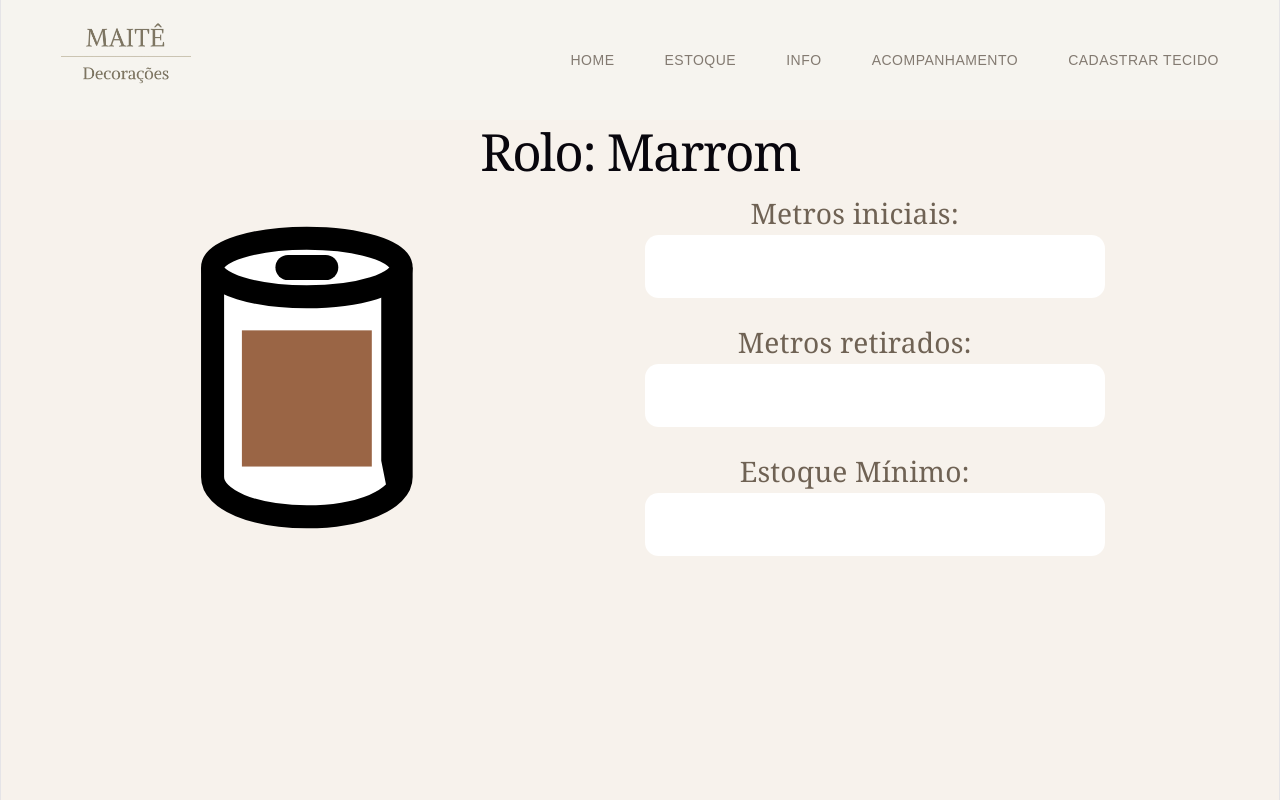
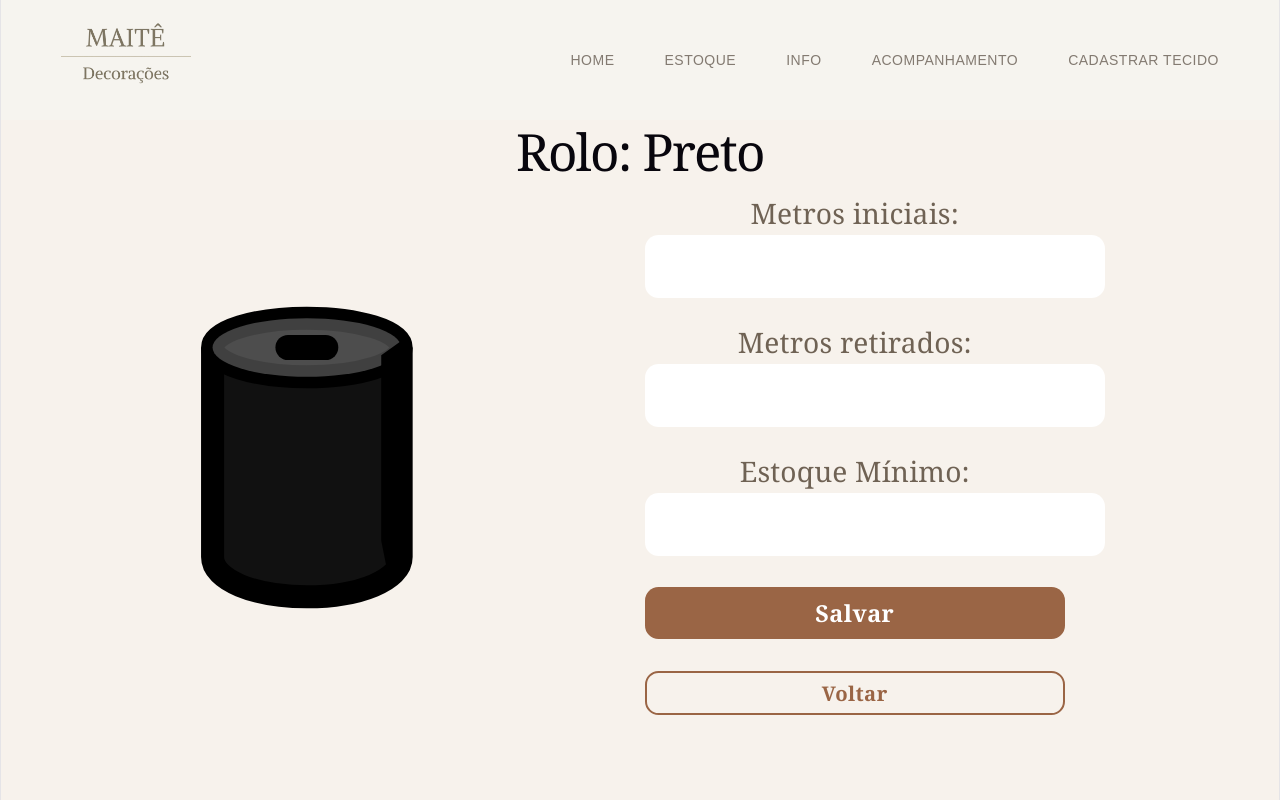
Before and after one commit to educoppi/MetroCerto, a React (Vite) app: page / in a window 1280 px wide. Built offline with nearby package versions, Linux system fonts and the light colour scheme.

Commit message:
add: adiciona botão e muda a cor do rolo

```diff
--- /dev/null
+++ b/src/components/Button/Button.jsx
@@ -0,0 +1,51 @@
+import { forwardRef } from 'react';
+import style from './Button.module.css';
+
+
+
+const Button = forwardRef(function Button(
+    {
+        children,
+        variant = 'primary',
+        size = 'md',
+        loading = false,
+        fullWidth = false,
+        iconLeft = null,
+        iconRight = null,
+        disabled = false,
+        type = 'button', // evita submit acidental dentro de <form>
+        className = '',
+        ...rest
+    },
+    ref
+) {
+    const classes = [
+        style.button,
+        style[variant],
+        style[size],
+        fullWidth && style.fullWidth,
+        loading && style.loading,
+        className,
+    ]
+        .filter(Boolean)
+        .join(' ');
+
+    return (
+        <button
+            ref={ref}
+            type={type}
+            className={classes}
+            disabled={disabled || loading}
+            aria-busy={loading || undefined}
+            {...rest}
+        >
+            {loading && <span className={style.spinner} aria-hidden="true" />}
+            {!loading && iconLeft && <span className={style.icon} aria-hidden="true">{iconLeft}</span>}
+            <span className={style.label}>{children}</span>
+            {!loading && iconRight && <span className={style.icon} aria-hidden="true">{iconRight}</span>}
+            {loading && <span className={style.srOnly}>Carregando</span>}
+        </button>
+    );
+});
+
+export default Button;
--- /dev/null
+++ b/src/components/Button/Button.module.css
@@ -0,0 +1,122 @@
+.button {
+    --btn-bg: var(--color-accent, #9a6545);
+    --btn-bg-hover: #85563a;
+    --btn-bg-active: #6f472f;
+    --btn-fg: #fff;
+    --btn-border: transparent;
+
+    position: relative;
+    display: inline-flex;
+    align-items: center;
+    justify-content: center;
+    gap: 0.5rem;
+    min-height: 44px; /* alvo de toque acessível */
+    padding: 0 1.5rem;
+    border: 2px solid var(--btn-border);
+    border-radius: 0.75rem;
+    background: var(--btn-bg);
+    color: var(--btn-fg);
+    font-family: var(--font-serif, Georgia, serif);
+    font-size: 1.125rem;
+    font-weight: 600;
+    letter-spacing: 0.02em;
+    line-height: 1;
+    white-space: nowrap;
+    cursor: pointer;
+    user-select: none;
+    -webkit-tap-highlight-color: transparent;
+    transition: background-color 0.2s ease, border-color 0.2s ease,
+        color 0.2s ease, box-shadow 0.2s ease, transform 0.1s ease;
+}
+
+.button:hover:not(:disabled) {
+    background: var(--btn-bg-hover);
+    box-shadow: 0 6px 16px rgb(111 71 47 / 0.25);
+}
+
+.button:active:not(:disabled) {
+    background: var(--btn-bg-active);
+    box-shadow: none;
+    transform: translateY(1px) scale(0.99);
+}
+
+.button:focus-visible {
+    outline: 3px solid var(--color-accent, #9a6545);
+    outline-offset: 3px;
+}
+
+.button:disabled {
+    opacity: 0.5;
+    cursor: not-allowed;
+}
+
+.loading:disabled {
+    opacity: 1;
+    cursor: progress;
+}
+
+/* ---------- Variantes ---------- */
+.primary { /* usa os valores padrão */ }
+
+.secondary {
+    --btn-bg: transparent;
+    --btn-bg-hover: rgb(154 101 69 / 0.1);
+    --btn-bg-active: rgb(154 101 69 / 0.2);
+    --btn-fg: var(--color-accent, #9a6545);
+    --btn-border: var(--color-accent, #9a6545);
+}
+
+.ghost {
+    --btn-bg: transparent;
+    --btn-bg-hover: rgb(111 98 84 / 0.1);
+    --btn-bg-active: rgb(111 98 84 / 0.18);
+    --btn-fg: var(--color-text, #6f6254);
+}
+.ghost:hover:not(:disabled) { box-shadow: none; }
+
+.danger {
+    --btn-bg: #b3392f;
+    --btn-bg-hover: #982f27;
+    --btn-bg-active: #7f261f;
+}
+
+/* ---------- Tamanhos ---------- */
+.sm { min-height: 36px; padding: 0 1rem; font-size: 0.9rem; border-radius: 0.6rem; }
+.md { /* padrão */ }
+.lg { min-height: 52px; padding: 0 2rem; font-size: 1.3rem; }
+
+.fullWidth { display: flex; width: 100%; }
+
+/* ---------- Partes internas ---------- */
+.icon { display: inline-flex; width: 1.1em; height: 1.1em; }
+.icon > svg { width: 100%; height: 100%; }
+.label { display: inline-block; }
+
+.spinner {
+    width: 1.1em;
+    height: 1.1em;
+    border: 2px solid currentColor;
+    border-right-color: transparent;
+    border-radius: 50%;
+    animation: spin 0.7s linear infinite;
+}
+
+.srOnly {
+    position: absolute;
+    width: 1px;
+    height: 1px;
+    margin: -1px;
+    padding: 0;
+    overflow: hidden;
+    clip: rect(0 0 0 0);
+    white-space: nowrap;
+    border: 0;
+}
+
+@keyframes spin { to { transform: rotate(360deg); } }
+
+@media (prefers-reduced-motion: reduce) {
+    .button { transition: none; }
+    .button:active:not(:disabled) { transform: none; }
+    .spinner { animation-duration: 1.6s; }
+}
--- a/src/components/rollIcon/RollIcon.jsx
+++ b/src/components/rollIcon/RollIcon.jsx
@@ -1,22 +1,29 @@
-export default function RollIcon({ cor = '#9a6545', titulo = 'Rolo de tecido', tamanho = 220 }) {
+// Ícone do rolo de tecido; `cor` pinta o rolo inteiro.
+export default function RollIcon({ cor = '#111111', titulo = 'Rolo de tecido', tamanho = 220 }) {
     return (
         <svg
-            className="rolo-icon"
             width={tamanho}
             height={tamanho * 1.45}
             viewBox="0 0 210 290"
             role="img"
             aria-label={titulo}
+            style={{ display: 'block', maxWidth: '100%', height: 'auto' }}
         >
             <title>{titulo}</title>
+
+            {/* corpo do rolo */}
             <path
                 d="M12 40v200c0 22 40 38 90 38s90-16 90-38V40"
-                fill="#fff" stroke="#000" strokeWidth="22" strokeLinejoin="round"
+                fill={cor} stroke="#000" strokeWidth="22" strokeLinejoin="round"
             />
-            <ellipse cx="102" cy="40" rx="90" ry="28" fill="#fff" stroke="#000" strokeWidth="22" />
+
+            {/* topo do rolo (mesma cor, com um leve clareado para dar profundidade) */}
+            <ellipse cx="102" cy="40" rx="90" ry="28" fill={cor} stroke="#000" strokeWidth="22" />
+            <ellipse cx="102" cy="40" rx="90" ry="28" fill="#fff" fillOpacity="0.25" />
             <rect x="72" y="28" width="60" height="24" rx="12" fill="#000" />
+
+            {/* dobra lateral */}
             <path d="M192 40v200c0 6-3 11-8 14l-6-30V50z" fill="#000" stroke="#000" strokeWidth="10" />
-            <rect x="40" y="100" width="124" height="130" fill={cor} />
         </svg>
     );
 }
--- a/src/screens/Cadastro.jsx
+++ b/src/screens/Cadastro.jsx
@@ -1,6 +1,7 @@
 import RollIcon from "../components/rollIcon/RollIcon";
 import TextField from "../components/textField/TextField";
 import Header from '../components/Header/Header';
+import Button from '../components/Button/Button';
 import { useId, useState } from 'react';
 
 const css = `
@@ -64,13 +65,15 @@ const css = `
 }
 `;
 
+
+
 const CAMPOS = [
     { name: 'metrosIniciais', label: 'Metros iniciais:' },
     { name: 'metrosRetirados', label: 'Metros retirados:' },
     { name: 'estoqueMinimo', label: 'Estoque Mínimo:' },
 ];
 
-export default function Cadastro({ setTela, nome = 'Marrom', cor = '#9a6545' }) {
+export default function Cadastro({ setTela, nome = 'Preto', cor = '#111111' }) {
     const [valores, setValores] = useState({
         metrosIniciais: '',
         metrosRetirados: '',
@@ -79,6 +82,21 @@ export default function Cadastro({ setTela, nome = 'Marrom', cor = '#9a6545' })
 
     const handleChange = ({ target }) =>
         setValores((prev) => ({ ...prev, [target.name]: target.value }));
+
+    const [salvando, setSalvando] = useState(false);
+
+    const handleSubmit = async (e) => {
+        e.preventDefault();
+        setSalvando(true);
+        try {
+            // TODO: salvar os dados aqui (API, localStorage etc.)
+            console.log('Salvando', valores);
+            await new Promise((r) => setTimeout(r, 800)); // simulação, remova depois
+        } finally {
+            setSalvando(false);
+        }
+    };
+
 
     return (
         <div className="rolo-page">
@@ -94,7 +112,7 @@ export default function Cadastro({ setTela, nome = 'Marrom', cor = '#9a6545' })
                         <RollIcon cor={cor} titulo={`Rolo de tecido ${nome}`} />
                     </div>
 
-                    <form className="rolo-form" onSubmit={(e) => e.preventDefault()}>
+                    <form className="rolo-form" onSubmit={handleSubmit}>
                         {CAMPOS.map((campo) => (
                             <TextField
                                 key={campo.name}
@@ -108,6 +126,13 @@ export default function Cadastro({ setTela, nome = 'Marrom', cor = '#9a6545' })
                                 onChange={handleChange}
                             />
                         ))}
+
+                        <Button type="submit" size="lg" fullWidth loading={salvando}>
+                            Salvar
+                        </Button>
+                        <Button variant="secondary" fullWidth onClick={() => setTela('estoque')}>
+                            Voltar
+                        </Button>
                     </form>
                 </section>
             </main>
```
